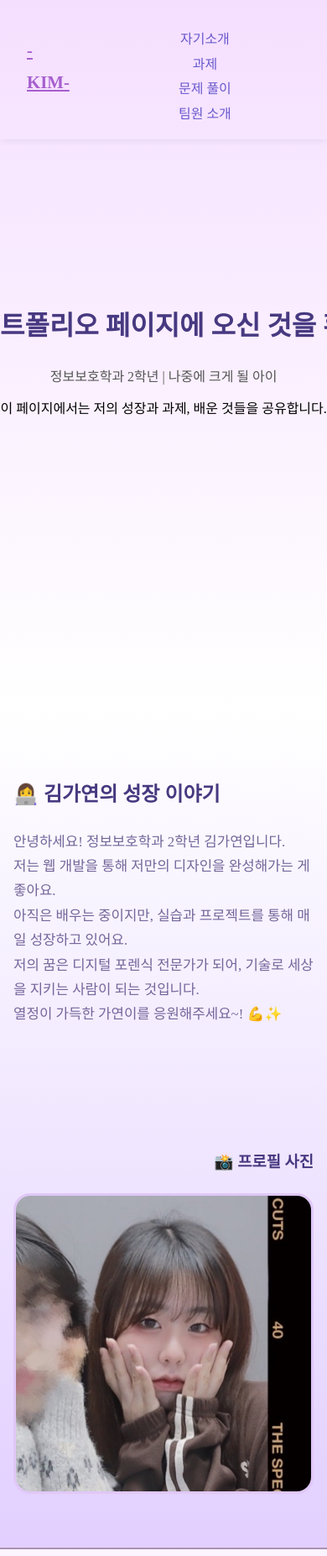
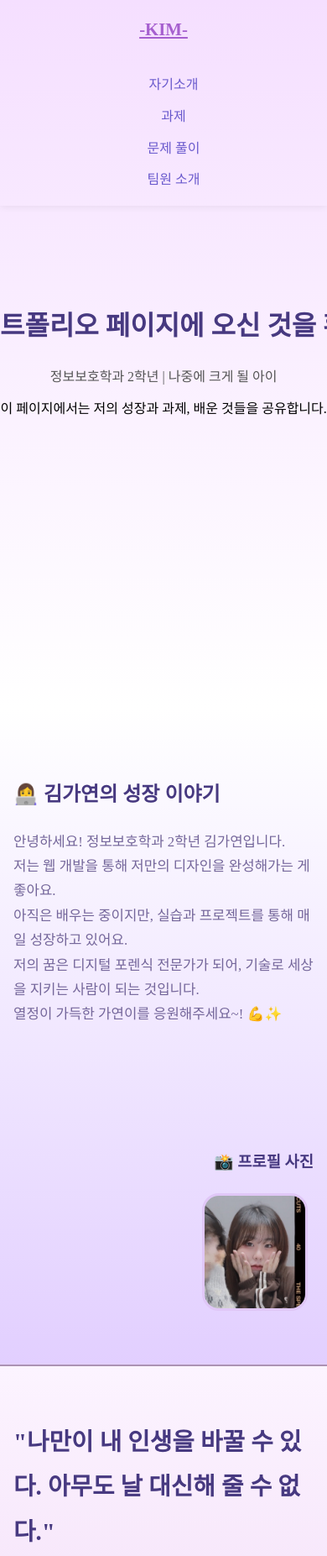
Before and after one commit to bora120/last-portfolio, a plain HTML site: page index.html in a window 390 px wide. Shown: the top 1853 px of the page at 84% size. Drawn offline with Linux system fonts and the light colour scheme.

Commit message:
모바일 대응 992px / 768px 이중 구조 적용 및 레이아웃 수정

```diff
--- a/style.css
+++ b/style.css
@@ -325,6 +325,7 @@ main.container {
     max-width: 100%;
     overflow-x: hidden;
     padding-top: 5rem !important;
+    box-sizing: border-box;
   }
 
   .menu {
@@ -362,12 +363,21 @@ main.container {
 
 /* 📱 스마트폰 대응 (768px 이하) */
 @media (max-width: 768px) {
+  .nav-container {
+    flex-direction: column;
+    align-items: center;
+    padding: 1rem;
+    gap: 0.5rem;
+    max-width: 100%;
+  }
+
   .menu {
     width: 100%;
+    display: flex;
     flex-direction: column;
     align-items: center;
+    gap: 0.5rem;
   }
-
   .menu a {
     display: block;
     width: 100%;
@@ -381,12 +391,12 @@ main.container {
   .profile-img,
   .about-intro-img,
   .team-profile-img {
-    width: 100%;
-    height: auto;
-    max-width: 100%;
+    width: 140px;
+    height: 140px;
+    max-width: 90%;
     object-fit: cover;
+    margin: 0 auto;
     display: block;
-    margin: 0 auto;
   }
 
   .hero-text h1,
```
